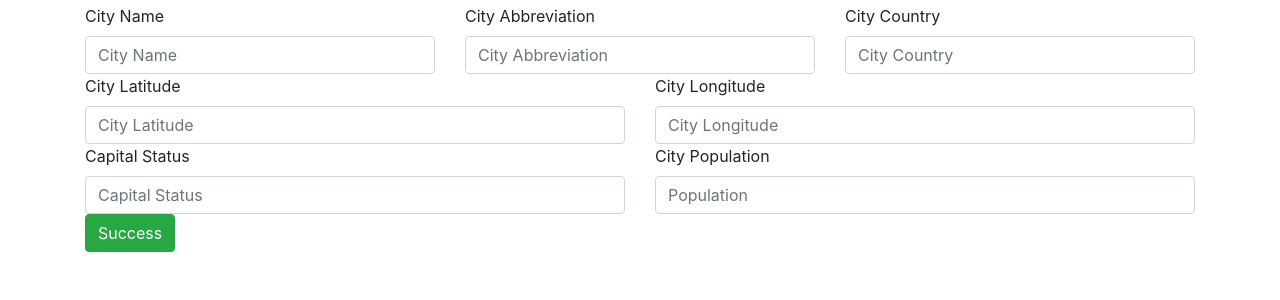
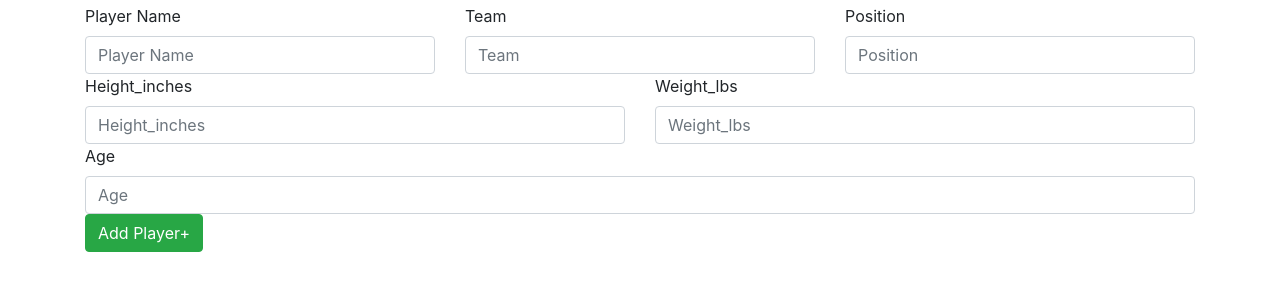
Before and after one commit to zc256/IS601-FinalProj-Indv, a Flask app: page /players/new in a window 1280 px wide. Shown: the part 56-356 px from the top of the page. Run offline with Flask 2, Linux system fonts and the light colour scheme; some libraries are stand-ins or nearby versions.

Commit message:
Task: Updated templates with new data

```diff
--- a/app/templates/layout.html
+++ b/app/templates/layout.html
@@ -30,10 +30,10 @@
             <a class="nav-link" href="/">Home <span class="sr-only">(current)</span></a>
         </li>
         <li class="nav-item active">
-            <a class="nav-link" href="/api/v1/cities">Cities API JSON endpoint <span class="sr-only">(current)</span></a>
+            <a class="nav-link" href="/api/v1/players">Cities API JSON endpoint <span class="sr-only">(current)</span></a>
         </li>
         <li class="nav-item active">
-            <a class="btn btn-success pl-2 lr-2 ml-3" href="/cities/new">Add +<span class="sr-only">(current)</span></a>
+            <a class="btn btn-success pl-2 lr-2 ml-3" href="/players/new">Add +<span class="sr-only">(current)</span></a>
         </li>
     </ul>
   </div>
--- a/app/templates/new.html
+++ b/app/templates/new.html
@@ -1,45 +1,38 @@
 {% extends "layout.html" %}
 {% block content %}
-<form action="/cities/new" method="POST">
+<form action="/players/new" method="POST">
     <div class="row">
         <div class="col">
-            <label for="fldName">City Name</label>
-            <input id="fldName" type="text" class="form-control" placeholder="City Name" name="fldName">
+            <label for="Player">Player Name</label>
+            <input id="Player" type="text" class="form-control" placeholder="Player Name" name="Player">
         </div>
         <div class="col">
-            <label for="fldAbbreviation">City Abbreviation</label>
-            <input id="fldAbbreviation" t ype="text" class="form-control" placeholder="City Abbreviation"
-                   name="fldAbbreviation">
+            <label for="Team">Team</label>
+            <input id="Team" type="text" class="form-control" placeholder="Team" name="Team">
         </div>
         <div class="col">
-            <label for="fldCountry">City Country</label>
-            <input id="fldCountry" type="text" class="form-control" placeholder="City Country" name="fldCountry">
+            <label for="Position">Position</label>
+            <input id="Position" type="text" class="form-control" placeholder="Position" name="Position">
         </div>
     </div>
 
     <div class="row">
         <div class="col">
-            <label for="fldLat">City Latitude</label>
-            <input id="fldLat" type="text" class="form-control" placeholder="City Latitude" name="fldLat">
+            <label for="Height_inches">Height_inches</label>
+            <input id="Height_inches" type="text" class="form-control" placeholder="Height_inches" name="Height_inches">
         </div>
         <div class="col">
-            <label for="fldlong">City Longitude</label>
-            <input id="fldlong" type="text" class="form-control" placeholder="City Longitude" name="fldLong">
+            <label for="Weight_lbs">Weight_lbs</label>
+            <input id="Weight_lbs" type="text" class="form-control" placeholder="Weight_lbs" name="Weight_lbs">
         </div>
     </div>
     <div class="row">
         <div class="col">
-            <label for="fldCapitalStatus">Capital Status</label>
-
-            <input id="fldCapitalStatus" type="text" class="form-control" placeholder="Capital Status "
-                   name="fldCapitalStatus">
-        </div>
-        <div class="col">
-            <label for="fldPopulation">City Population</label>
-            <input id="fldPopulation" type="text" class="form-control" placeholder="Population" name="fldPopulation">
+            <label for="Age">Age</label>
+            <input id="Age" type="text" class="form-control" placeholder="Age" name="Age">
         </div>
     </div>
-    <button type="submit" class="btn btn-success">Success</button>
+    <button type="submit" class="btn btn-success">Add Player+</button>
 
 </form>
 
```
Also changed, not shown: app/templates/edit.html (+15 -19 lines), app/templates/index.html (+13 -15 lines), app/templates/view.html (+7 -8 lines).
